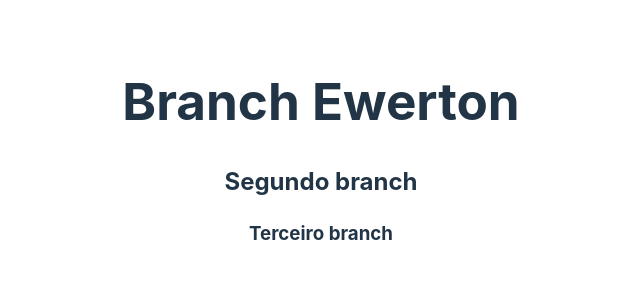
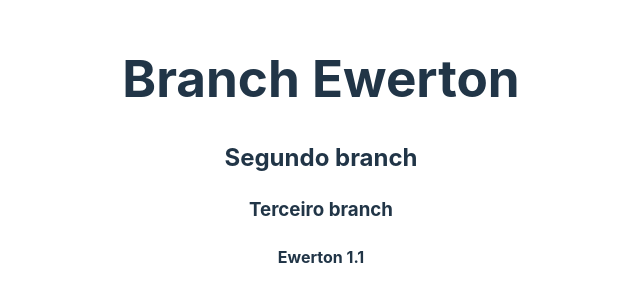
Before and after one commit to cicrano/teste, a React (Vite) app: page / in a window 1280 px wide. Shown: the part 247-548 px from the top of the page, without its empty margins (319-959 px from the left). Built offline with nearby package versions, Linux system fonts and the light colour scheme.

Commit message:
Ewerton 1.1

```diff
--- a/src/App.tsx
+++ b/src/App.tsx
@@ -7,6 +7,7 @@ function App() {
       <h1>Branch Ewerton</h1>
       <h2>Segundo branch</h2>
       <h3>Terceiro branch</h3>
+      <h4>Ewerton 1.1</h4>
     </>
   )
 }
```
